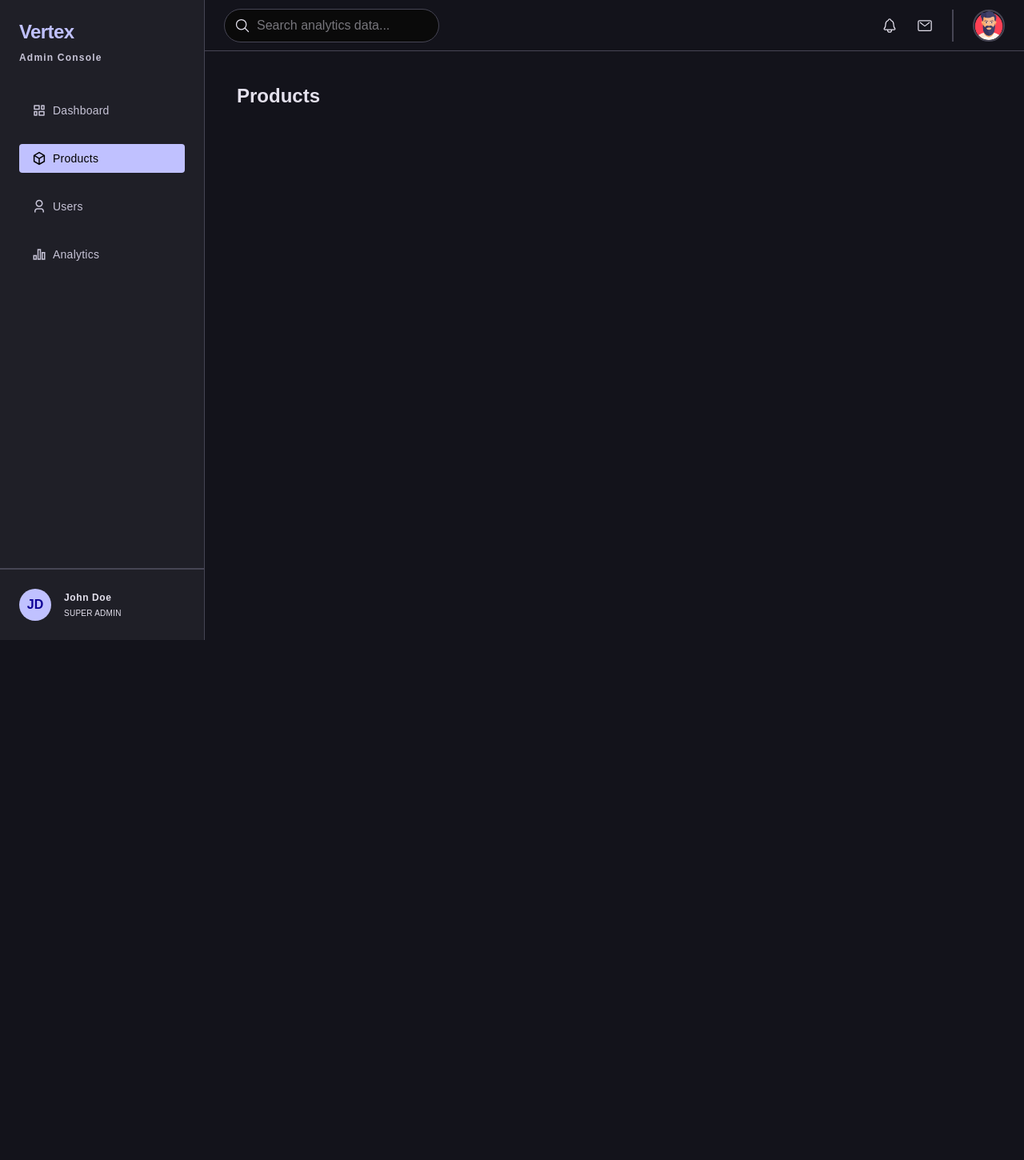
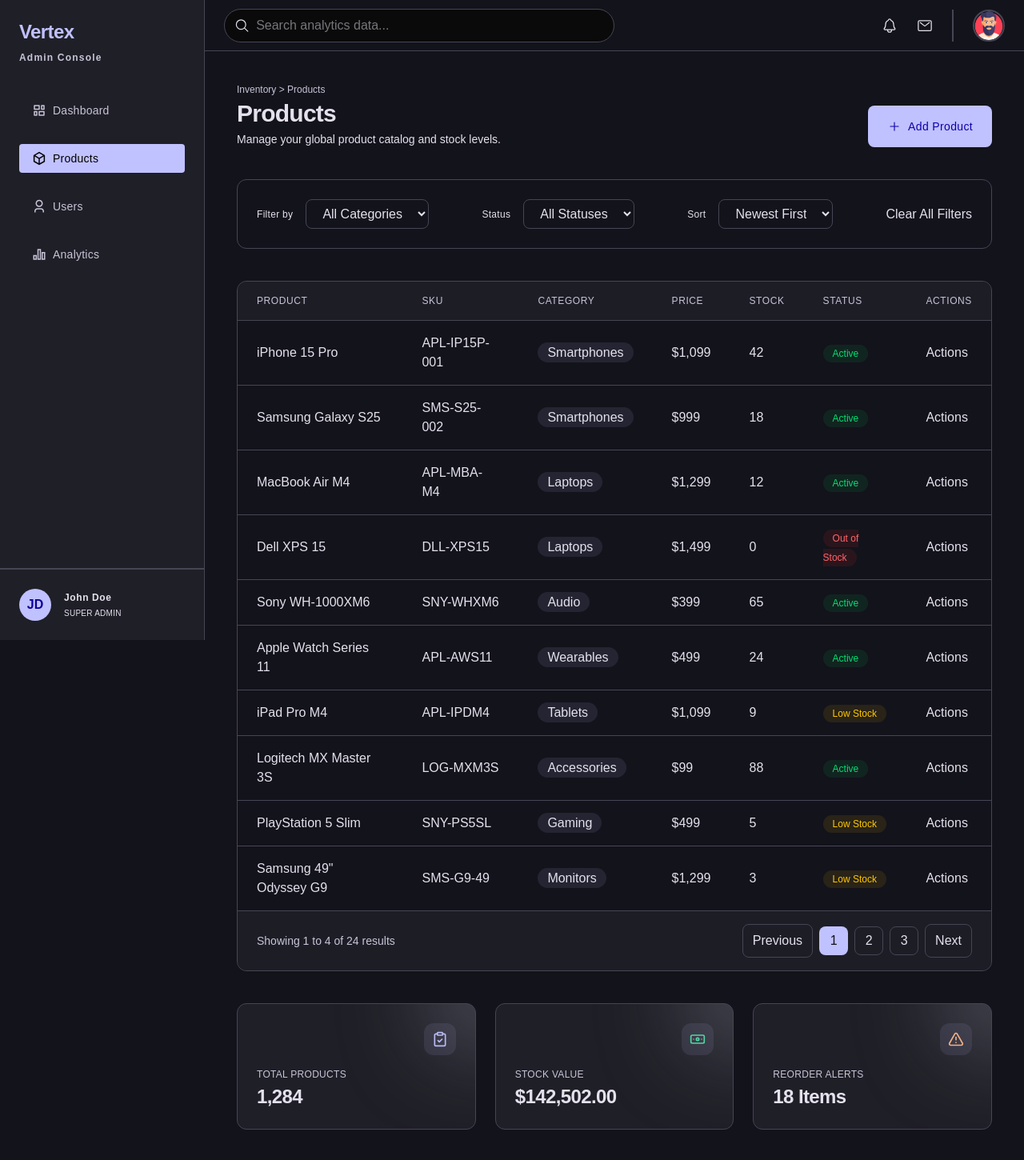
Before and after one commit to MohamedAbdElsamieCoding/dashboard, a React (Vite) app: page /products in a window 1280 px wide. Shown: the whole page at 80% size. Before the commit the page ends 800 px from the top, so only its background shows below. Built offline with nearby package versions, Linux system fonts and the light colour scheme.

Commit message:
add ui product page

```diff
--- a/src/components/Pages/ProductsPage.tsx
+++ /dev/null
@@ -1,9 +0,0 @@
-const ProductsPage = () => {
-  return (
-    <div>
-      <h2 className="text-2xl font-bold">Products</h2>
-    </div>
-  );
-};
-
-export default ProductsPage;
--- /dev/null
+++ b/src/components/Pages/ProductsPage/ProductsPage.tsx
@@ -0,0 +1,257 @@
+import { clsx } from "clsx";
+import { IoAdd } from "react-icons/io5";
+import Card from "../../ui/Card";
+import { LuBanknote, LuClipboardCheck, LuTriangleAlert } from "react-icons/lu";
+
+const ProductsPage = () => {
+  const products = [
+    {
+      id: 1,
+      product: "iPhone 15 Pro",
+      sku: "APL-IP15P-001",
+      category: "Smartphones",
+      price: "$1,099",
+      stock: 42,
+      status: "Active",
+    },
+    {
+      id: 2,
+      product: "Samsung Galaxy S25",
+      sku: "SMS-S25-002",
+      category: "Smartphones",
+      price: "$999",
+      stock: 18,
+      status: "Active",
+    },
+    {
+      id: 3,
+      product: "MacBook Air M4",
+      sku: "APL-MBA-M4",
+      category: "Laptops",
+      price: "$1,299",
+      stock: 12,
+      status: "Active",
+    },
+    {
+      id: 4,
+      product: "Dell XPS 15",
+      sku: "DLL-XPS15",
+      category: "Laptops",
+      price: "$1,499",
+      stock: 0,
+      status: "Out of Stock",
+    },
+    {
+      id: 5,
+      product: "Sony WH-1000XM6",
+      sku: "SNY-WHXM6",
+      category: "Audio",
+      price: "$399",
+      stock: 65,
+      status: "Active",
+    },
+    {
+      id: 6,
+      product: "Apple Watch Series 11",
+      sku: "APL-AWS11",
+      category: "Wearables",
+      price: "$499",
+      stock: 24,
+      status: "Active",
+    },
+    {
+      id: 7,
+      product: "iPad Pro M4",
+      sku: "APL-IPDM4",
+      category: "Tablets",
+      price: "$1,099",
+      stock: 9,
+      status: "Low Stock",
+    },
+    {
+      id: 8,
+      product: "Logitech MX Master 3S",
+      sku: "LOG-MXM3S",
+      category: "Accessories",
+      price: "$99",
+      stock: 88,
+      status: "Active",
+    },
+    {
+      id: 9,
+      product: "PlayStation 5 Slim",
+      sku: "SNY-PS5SL",
+      category: "Gaming",
+      price: "$499",
+      stock: 5,
+      status: "Low Stock",
+    },
+    {
+      id: 10,
+      product: 'Samsung 49" Odyssey G9',
+      sku: "SMS-G9-49",
+      category: "Monitors",
+      price: "$1,299",
+      stock: 3,
+      status: "Low Stock",
+    },
+  ];
+
+  const tableHeaders = [
+    "PRODUCT",
+    "SKU",
+    "CATEGORY",
+    "PRICE",
+    "STOCK",
+    "STATUS",
+    "ACTIONS",
+  ];
+
+  return (
+    <div className="flex flex-col gap-10">
+      <div className="flex items-end justify-between">
+        <div className="flex flex-col items-start justify-start gap-1">
+          <p className="text-text-muted text-xs font-medium">
+            {"Inventory > Products"}
+          </p>
+          <h1 className="text-text tracking-tight text-3xl font-semibold">
+            Products
+          </h1>
+          <p className="text-text text-sm font-normal">
+            Manage your global product catalog and stock levels.
+          </p>
+        </div>
+        <button className="bg-primary px-6 py-4 flex items-center gap-2 text-[#1000A9] rounded-lg">
+          <IoAdd className="text-lg" />
+          <p className="tracking-wide text-sm font-medium">Add Product</p>
+        </button>
+      </div>
+      <div className="p-6 w-full flex items-center justify-between border border-border rounded-xl">
+        <div className="flex items-center gap-4">
+          <p className="tracking-wide font-medium text-xs">Filter by</p>
+          <select
+            name="categories"
+            id="categories"
+            className="border border-border px-4 py-2 text-text rounded-lg"
+          >
+            <option value="All">All Categories</option>
+          </select>
+        </div>
+        <div className="flex items-center gap-4">
+          <p className="tracking-wide font-medium text-xs">Status</p>
+          <select
+            name="status"
+            id="status"
+            className="border border-border px-4 py-2 text-text rounded-lg"
+          >
+            <option value="status">All Statuses</option>
+          </select>
+        </div>
+        <div className="flex items-center gap-4">
+          <p className="tracking-wide font-medium text-xs">Sort</p>
+          <select
+            name="sort"
+            id="sort"
+            className="border border-border px-4 py-2 text-text rounded-lg"
+          >
+            <option value="news">Newest First</option>
+          </select>
+        </div>
+        <button>Clear All Filters</button>
+      </div>
+      <div className="border border-border rounded-xl overflow-hidden">
+        <table className="w-full">
+          <thead>
+            <tr className="border-b border-border bg-[#292932]/50">
+              {tableHeaders.map((header) => (
+                <th
+                  key={header}
+                  className="px-6 py-4 text-left text-xs font-medium tracking-wider text-text-muted"
+                >
+                  {header}
+                </th>
+              ))}
+            </tr>
+          </thead>
+          <tbody>
+            {products.map((product) => (
+              <tr
+                key={product.id}
+                className="border-b border-border hover:bg-white/5 transition-colors"
+              >
+                <td className="px-6 py-4">
+                  <p className="font-medium">{product.product}</p>
+                </td>
+                <td className="px-6 py-4">{product.sku}</td>
+                <td className="px-6 py-4">
+                  <span className="px-3 py-1 rounded-full bg-primary/10">
+                    {product.category}
+                  </span>
+                </td>
+                <td className="px-6 py-4">{product.price}</td>
+                <td className="px-6 py-4">{product.stock}</td>
+                <td className="px-6 py-4">
+                  <span
+                    className={clsx(
+                      "px-3 py-1 rounded-full text-xs font-medium",
+                      product.status === "Active" &&
+                        "bg-green-500/10 text-green-400",
+                      product.status === "Low Stock" &&
+                        "bg-yellow-500/10 text-yellow-400",
+                      product.status === "Out of Stock" &&
+                        "bg-red-500/10 text-red-400",
+                    )}
+                  >
+                    {product.status}
+                  </span>
+                </td>
+                <td className="px-6 py-4">Actions</td>
+              </tr>
+            ))}
+          </tbody>
+        </table>
+        <div className="flex items-center justify-between px-6 py-4 bg-[#292932]/50">
+          <p className="text-sm text-text-muted">
+            Showing 1 to 4 of 24 results
+          </p>
+          <div className="flex items-center gap-2 ">
+            <button className="px-3 py-2 rounded-lg border border-border hover:bg-white/5">
+              Previous
+            </button>
+            <button className="h-9 w-9 rounded-lg bg-primary text-bg font-medium">
+              1
+            </button>
+            <button className="h-9 w-9 rounded-lg border border-border hover:bg-white/5">
+              2
+            </button>
+            <button className="h-9 w-9 rounded-lg border border-border hover:bg-white/5">
+              3
+            </button>
+            <button className="px-3 py-2 rounded-lg border border-border hover:bg-white/5">
+              Next
+            </button>
+          </div>
+        </div>
+      </div>
+      <div className="grid grid-cols-3 gap-6">
+        <Card icon={LuClipboardCheck} title="TOTAL PRODUCTS" value="1,284" />
+
+        <Card
+          icon={LuBanknote}
+          title="STOCK VALUE"
+          value="$142,502.00"
+          iconClassName="text-secondary"
+        />
+
+        <Card
+          icon={LuTriangleAlert}
+          title="REORDER ALERTS"
+          value="18 Items"
+          iconClassName="text-[#FFB783]"
+        />
+      </div>
+    </div>
+  );
+};
+
+export default ProductsPage;
--- a/src/components/ui/Card.tsx
+++ b/src/components/ui/Card.tsx
@@ -1,29 +1,44 @@
+import { clsx } from "clsx";
 import type { IconType } from "react-icons";
 import { PiTrendUpThin } from "react-icons/pi";
 
 type CardProps = {
   title: string;
   value: string;
-  percentage: string;
+  percentage?: string;
   icon: IconType;
+  iconClassName?: string;
 };
 
-const Card = ({ title, value, percentage, icon: Icon }: CardProps) => {
+const Card = ({
+  title,
+  value,
+  percentage,
+  iconClassName,
+  icon: Icon,
+}: CardProps) => {
   return (
     <div className="relative p-6 flex flex-col gap-1 bg-surface border border-border rounded-xl overflow-hidden">
       <div className="absolute -top-15 -right-15 bg-[#908FA0] rounded-full h-24 w-24 blur-3xl" />
-      <div className="flex items-start justify-between">
-        <div className="bg-primary/10 h-10 w-10 rounded-xl flex items-center justify-center text-primary">
-          <Icon className="text-xl" />
+      <div
+        className={clsx(
+          "flex items-center",
+          percentage ? "justify-between" : "justify-end",
+        )}
+      >
+        <div className="bg-primary/10 text-primary flex h-10 w-10 items-center justify-center rounded-xl">
+          <Icon className={clsx("text-xl", iconClassName)} />
         </div>
 
-        <div className="flex items-center text-secondary">
-          <p className="text-base font-normal">{percentage}</p>
-          <PiTrendUpThin />
-        </div>
+        {percentage && (
+          <div className="text-secondary flex items-center gap-1">
+            <span className="text-sm font-medium">{percentage}</span>
+            <PiTrendUpThin className="text-lg" />
+          </div>
+        )}
       </div>
 
-      <p className="pt-3 text-text-muted tracking-wide font-medium text-xs">
+      <p className="pt-3 text-text-muted tracking-wide font-medium text-xs text">
         {title}
       </p>
 
--- a/src/layouts/Navbar.tsx
+++ b/src/layouts/Navbar.tsx
@@ -7,11 +7,11 @@
 const Navbar = () => {
   return (
     <header className="flex h-16 items-center justify-between border-b border-border px-6">
-      <div className="border border-border rounded-full flex items-center px-3 py-2 bg-neutral-950">
+      <div className="border border-border rounded-full flex items-center px-3 py-2 bg-neutral-950 w-1/2">
         <IoSearchOutline className="text-xl" />
         <input
           type="text"
-          className="px-2 focus:outline-0 text-text"
+          className="px-2 focus:outline-0 text-text w-full"
           placeholder="Search analytics data..."
         />
       </div>
--- a/src/routes/index.tsx
+++ b/src/routes/index.tsx
@@ -1,9 +1,9 @@
 import { createBrowserRouter } from "react-router-dom";
 import DashboardLayout from "../layouts/DashboardLayout";
 import DashboardPage from "../components/pages/DashboardPage/DashboardPage";
-import ProductsPage from "../components/Pages/ProductsPage";
-import UsersPage from "../components/Pages/UsersPage";
-import AnalyticsPage from "../components/Pages/AnalyticsPage";
+import ProductsPage from "../components/pages/ProductsPage/ProductsPage";
+import UsersPage from "../components/pages/UsersPage";
+import AnalyticsPage from "../components/pages/AnalyticsPage";
 
 const router = createBrowserRouter([
   {
```
